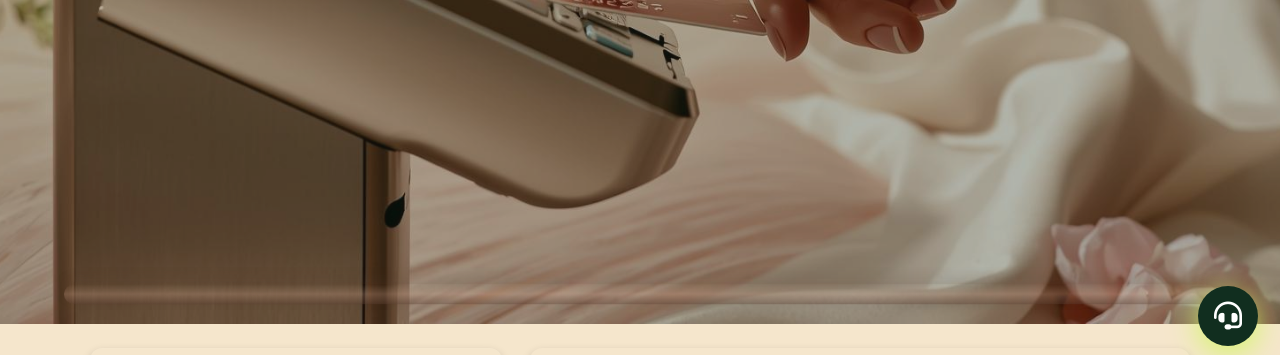
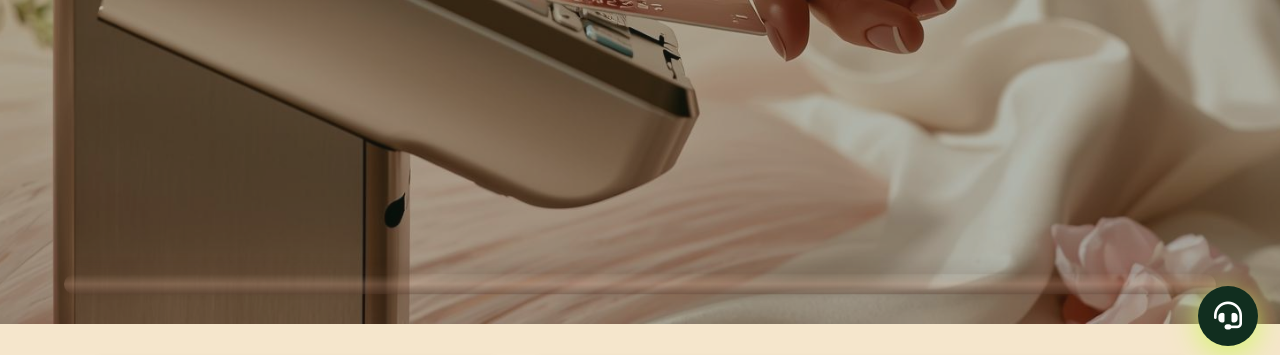
Before and after one commit to EvelynBankz/fleurdevie, a website: page checkout/index.html in a window 1280 px wide. Shown: the part 432-787 px from the top of the page. Drawn offline with nearby package versions, Linux system fonts and the light colour scheme.

Commit message:
Update index.html

```diff
--- a/checkout/index.html
+++ b/checkout/index.html
@@ -238,21 +238,21 @@ footer { text-align:center;padding:20px; background:transparent; color:#112e1f;
     overflow: visible;
   }
 
+  /* Peek sits BELOW the hero */
   .hero-peek {
-    position: absolute;
-    bottom: -20px;
-    left: 50%;
-    transform: translateX(-50%);
+    position: relative;
     width: 90%;
     height: 20px;
+    margin: 0 auto;
+    margin-top: -10px; /* slightly overlaps hero bottom for seamless blend */
     border-radius: 10px / 50%;
     z-index: 2;
-    box-shadow: 0 -6px 15px rgba(92, 64, 51, 0.15); /* soft cocoa shadow */
+    box-shadow: 0 -6px 15px rgba(92, 64, 51, 0.15); /* soft cocoa glow */
     animation: peekFloat 2s ease-in-out infinite alternate;
     overflow: hidden;
   }
 
-  /* Satin gloss layer with subtle shimmer */
+  /* Satin shimmer gloss */
   .hero-peek::after {
     content: "";
     position: absolute;
@@ -270,7 +270,7 @@ footer { text-align:center;padding:20px; background:transparent; color:#112e1f;
     pointer-events: none;
   }
 
-  /* Fleur de Vie Dark Theme — warm cocoa fade with rose undertones */
+  /* Fleur de Vie dark & light themes */
   .hero-peek[data-theme="dark"] {
     background: linear-gradient(
       to top,
@@ -280,7 +280,6 @@ footer { text-align:center;padding:20px; background:transparent; color:#112e1f;
     );
   }
 
-  /* Fleur de Vie Light Theme — soft champagne glow with blush highlight */
   .hero-peek[data-theme="light"] {
     background: linear-gradient(
       to top,
@@ -292,11 +291,11 @@ footer { text-align:center;padding:20px; background:transparent; color:#112e1f;
 
   @keyframes peekFloat {
     0% {
-      transform: translateX(-50%) translateY(0);
+      transform: translateY(0);
       opacity: 0.9;
     }
     100% {
-      transform: translateX(-50%) translateY(-4px);
+      transform: translateY(-4px);
       opacity: 1;
     }
   }
@@ -311,6 +310,7 @@ footer { text-align:center;padding:20px; background:transparent; color:#112e1f;
   }
 }
 </style>
+
 
 
 </head>
@@ -1698,33 +1698,41 @@ try {
 </script>
 
 <script>
-(function() {
-  const applyHeroPeek = () => {
-    const heroes = document.querySelectorAll('.hero');
-    heroes.forEach(hero => {
-      if (hero.querySelector('.hero-peek')) return;
-
-      const peek = document.createElement('div');
-      peek.className = 'hero-peek';
-
-      // Determine hero brightness (basic)
+(function () {
+  const applyFleurHeroPeek = () => {
+    const heroes = document.querySelectorAll(".hero");
+
+    heroes.forEach((hero) => {
+      // Remove any existing peek after hero
+      const next = hero.nextElementSibling;
+      if (next && next.classList.contains("hero-peek")) next.remove();
+
+      // Create the decorative peek element
+      const peek = document.createElement("div");
+      peek.className = "hero-peek";
+
+      // Determine background brightness of hero for theme
       const bg = window.getComputedStyle(hero).backgroundColor;
       let darkHero = true;
-      if (bg.startsWith('rgb')) {
+
+      if (bg && bg.startsWith("rgb")) {
         const rgb = bg.match(/\d+/g).map(Number);
-        const brightness = (rgb[0]*299 + rgb[1]*587 + rgb[2]*114) / 1000;
-        darkHero = brightness < 128; // simple threshold
+        const brightness = (rgb[0] * 299 + rgb[1] * 587 + rgb[2] * 114) / 1000;
+        darkHero = brightness < 128;
       }
 
-      peek.dataset.theme = darkHero ? 'dark' : 'light';
-      hero.appendChild(peek);
+      peek.dataset.theme = darkHero ? "dark" : "light";
+
+      // Insert peek directly *after* the hero element
+      hero.insertAdjacentElement("afterend", peek);
     });
   };
 
-  window.addEventListener('load', applyHeroPeek);
-  window.addEventListener('resize', applyHeroPeek);
+  window.addEventListener("load", applyFleurHeroPeek);
+  window.addEventListener("resize", applyFleurHeroPeek);
 })();
 </script>
 
+
 </body>
 </html>
```
